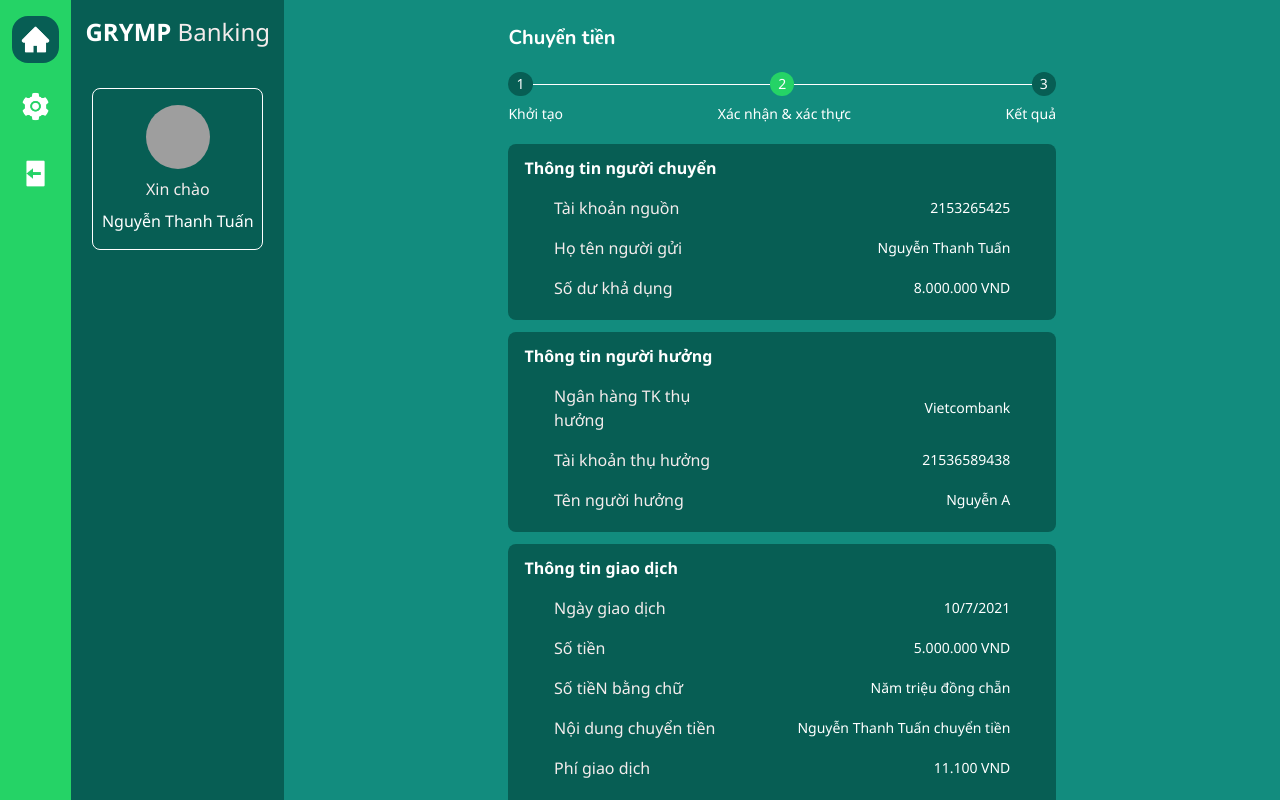
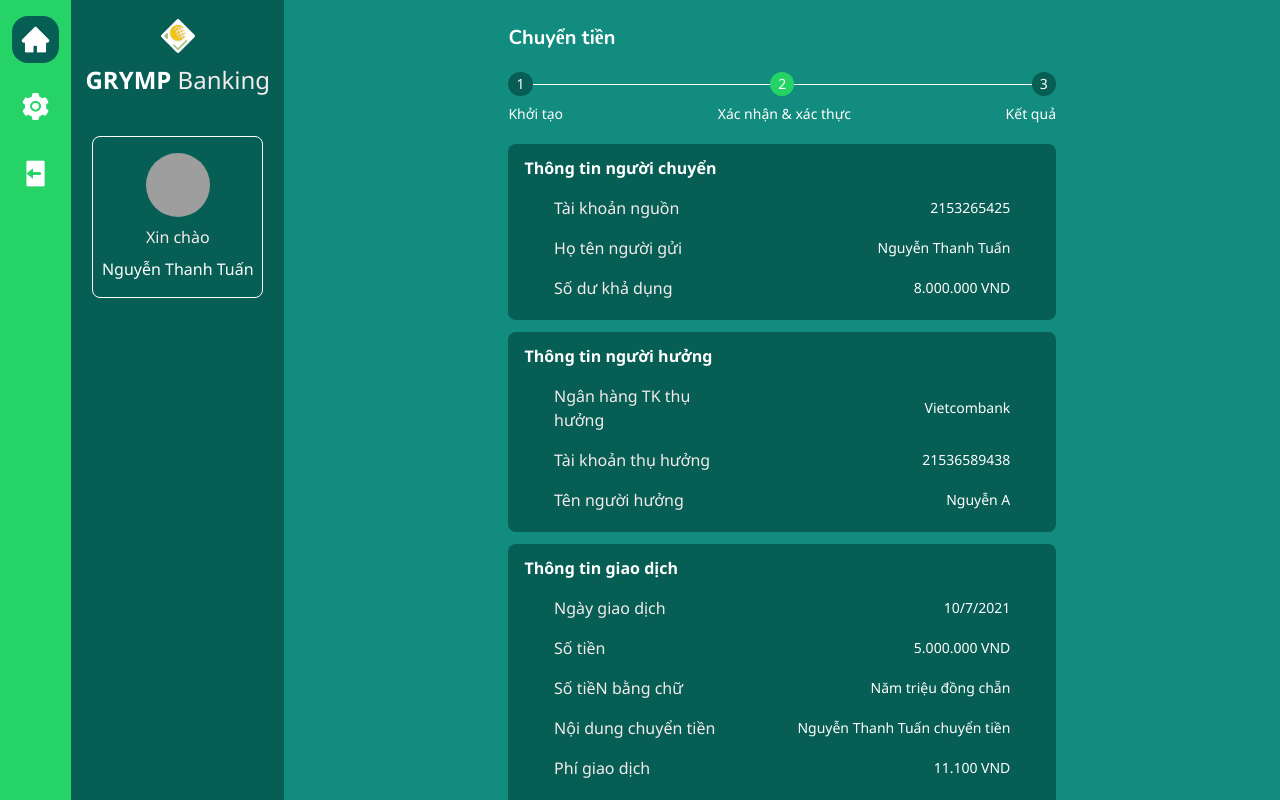
Before and after one commit to 18521604/GrympBanking-Web, a React (Create React App) app: page /confirmtransfermoney in a window 1280 px wide. Shown: the top 800 px of the page. Built offline with nearby package versions, Linux system fonts and the light colour scheme; grey boxes are pictures that could not be loaded.

Commit message:
add Logo

```diff
--- a/src/Components/HeaderBar.js
+++ b/src/Components/HeaderBar.js
@@ -1,10 +1,14 @@
 import React from 'react';
 import avatar from '../assets/img/IMG_7904.JPG';
+import GrympLogo from '../assets/img/grympLogo.png';
 
-export function HeaderBar(){
-    return(
+export function HeaderBar() {
+    return (
         <div className="w-full flex flex-col items-center sticky top-0">
-            <span className="md:text-2xl text-base text-secondtext-color mt-4 text-center"><b className='text-white'>GRYMP</b> Banking</span>
+            <div className="md:text-2xl text-base text-secondtext-color mt-4 text-center flex flex-col items-center space-y-2">
+                <img src={GrympLogo} alt="logo" className="w-10"></img>
+                <span><b className='text-white'>GRYMP</b> Banking</span>
+            </div>
             <div className="flex flex-col border border-white w-4/5 items-center py-4 mt-10 space-y-2 rounded-lg">
                 <img src={avatar} alt='avatar' className='w-16 h-16 object-cover rounded-full'></img>
                 <span className='text-secondtext-color'>Xin chào</span>
--- a/src/View/LoginView.js
+++ b/src/View/LoginView.js
@@ -2,6 +2,7 @@ import React from 'react';
 import CoverLogin from '../assets/img/CoverLogin.png'
 import CapchaImage from '../assets/img/capcha.png';
 import PhoneIcon from '../assets/icons/phone.png';
+import GrympLogo from '../assets/img/grympLogo.png';
 import { Link, useHistory } from 'react-router-dom';
 
 export default function LoginView(){
@@ -14,7 +15,7 @@ export default function LoginView(){
                 </div>
                 <div className="flex flex-col lg:w-1/3 w-full bg-white lg:rounded-r-2xl lg:rounded-l-none rounded-l-xl rounded-r-2xl text-group-color font-body items-center py-7 space-y-3">
                     <div className="flex flex-col w-5/6 items-end space-y-2 md:text-base text-sm mb-4">
-                        <div className="w-1/4 h-10 bg-blue-500">Logo</div>
+                        <img src={GrympLogo} alt="logo" className="w-10 bg-background-color rounded-xl"></img>
                         <text className="font-title text-md">NGÂN HÀNG TRỰC TUYẾN</text>
                         <text className="font-title font-bold">GRYMP E-Banking</text>
                     </div>
```
Also changed, not shown: src/assets/img/grympLogo.png (added).
